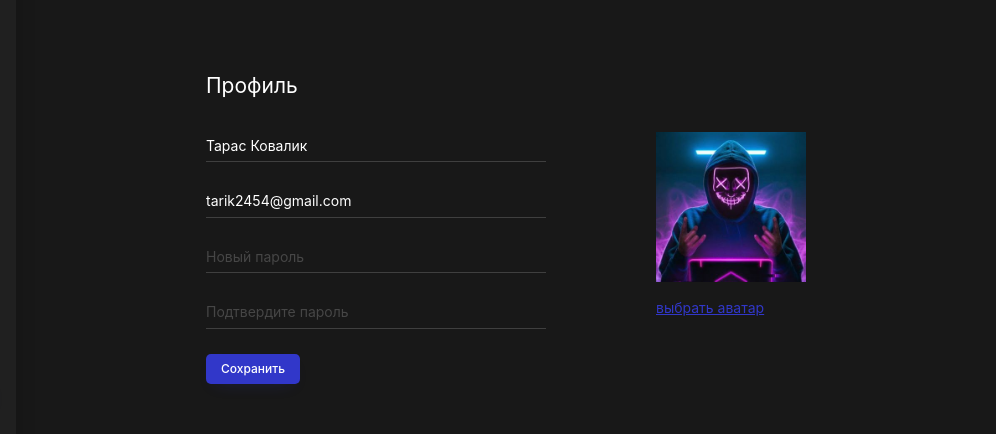
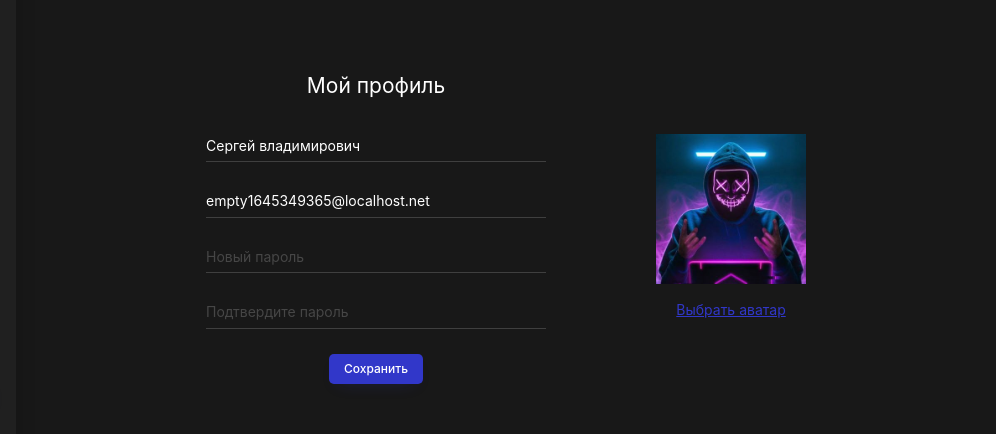
Before and after one commit to tarik2454/responsive-website-Personal-Blog, a website: page src/profile.html in a window 1280 px wide. Shown: the part 183-617 px from the top of the page, 284-1280 px from the left. Drawn offline with nearby package versions, Linux system fonts and the light colour scheme; files that its build step writes are made by us from their sources.

Commit message:
minor changes to the design of the site

```diff
--- a/src/assets/scss/blocks/cabinet.scss
+++ b/src/assets/scss/blocks/cabinet.scss
@@ -15,6 +15,10 @@
 }
 
 .cabinet__avatar {
+    display: flex;
+    flex-direction: column;
+    justify-content: center;
+    align-items: center;
     flex-grow: 1;
     padding-left: 11rem;
 
--- a/src/partials/header.html
+++ b/src/partials/header.html
@@ -45,10 +45,10 @@
                             <a class="subnav__link" href="profile.html">Мой профиль</a>
                         </li>
                         <li>
-                            <a class="subnav__link" href="signup.html">Регистрация</a>
+                            <a class="subnav__link" href="signin.html">Вход</a>
                         </li>
                         <li>
-                            <a class="subnav__link" href="signin.html">Вход</a>
+                            <a class="subnav__link" href="signup.html">Регистрация</a>
                         </li>
                         <li>
                             <a class="subnav__link" href="reset.html">Востановить пароль</a>
--- a/src/partials/sidebar.html
+++ b/src/partials/sidebar.html
@@ -70,10 +70,10 @@
                                 <a class="subnav__link" href="profile.html">Мой профиль</a>
                             </li>
                             <li>
-                                <a class="subnav__link" href="signup.html">Регистрация</a>
+                                <a class="subnav__link" href="signin.html">Вход</a>
                             </li>
                             <li>
-                                <a class="subnav__link" href="signin.html">Вход</a>
+                                <a class="subnav__link" href="signup.html">Регистрация</a>
                             </li>
                             <li>
                                 <a class="subnav__link" href="reset.html">Востановить пароль</a>
--- a/src/profile.html
+++ b/src/profile.html
@@ -3,18 +3,18 @@ layout: default
 title: Profile
 ---
 
-<h1 class="page__title">Профиль</h1>
-
 <form class="form" action="/" method="post">
     <div class="cabinet">
         <div class="cabinet__form">
+            <h1 class="page__title  page__title--center">Мой профиль</h1>
+
             <div class="form__group  form__group--md">
-                <input class="form__control" type="text" placeholder="Ваше имя" value="Тарас Ковалик">
+                <input class="form__control" type="text" placeholder="Ваше имя" value="Сергей владимирович">
                 <span class="form__line"></span>
             </div>
 
             <div class="form__group  form__group--md">
-                <input class="form__control" type="email" placeholder="Ваш e-mail" value="tarik2454@gmail.com">
+                <input class="form__control" type="email" placeholder="Ваш e-mail" value="empty1645349365@localhost.net">
                 <span class="form__line"></span>
             </div>
 
@@ -27,6 +27,10 @@ title: Profile
                 <input class="form__control" type="password" placeholder="Подтвердите пароль">
                 <span class="form__line"></span>
             </div>
+
+            <div class="form__footer form__footer--center">
+                <button class="btn  btn--blue  btn--rounded  btn--sm" type="submit">Сохранить</button>
+            </div>
         </div>
 
         <div class="cabinet__avatar">
@@ -34,12 +38,9 @@ title: Profile
 
             <label class="cabinet__file">
                 <input type="file">
-                выбрать  аватар
+                Выбрать  аватар
             </label>
         </div>
     </div>
 
-    <div class="form__footer">
-        <button class="btn  btn--blue  btn--rounded  btn--sm" type="submit">Сохранить</button>
-    </div>
 </form>
```
Also changed, not shown: src/post.html (+3 -3 lines), src/reset.html (+1 -1 lines), src/signup.html (+1 -1 lines), src/text.html (+1 -1 lines), dist/assets/css/style.css, dist/assets/css/style.min.css, dist/post.html, dist/profile.html, dist/reset.html, dist/signup.html, dist/text.html, 1 other file.
